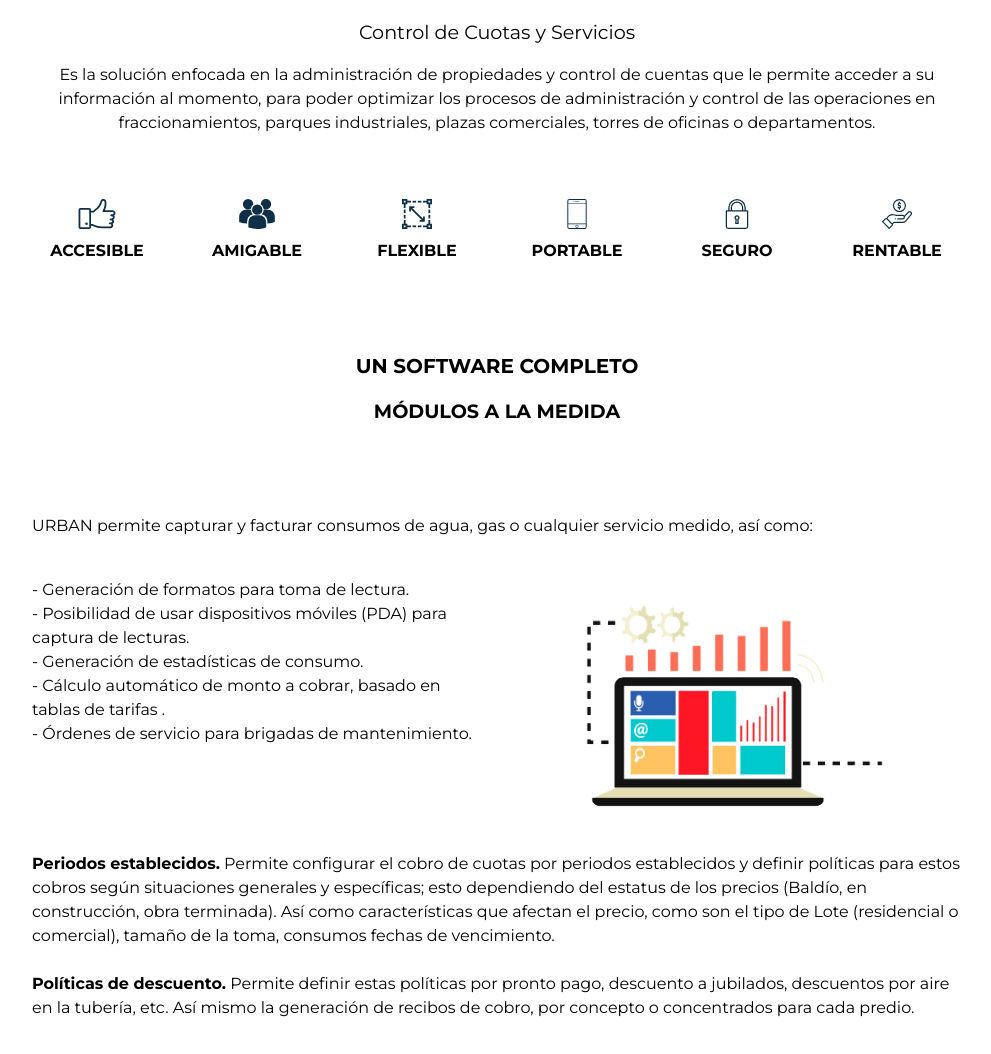
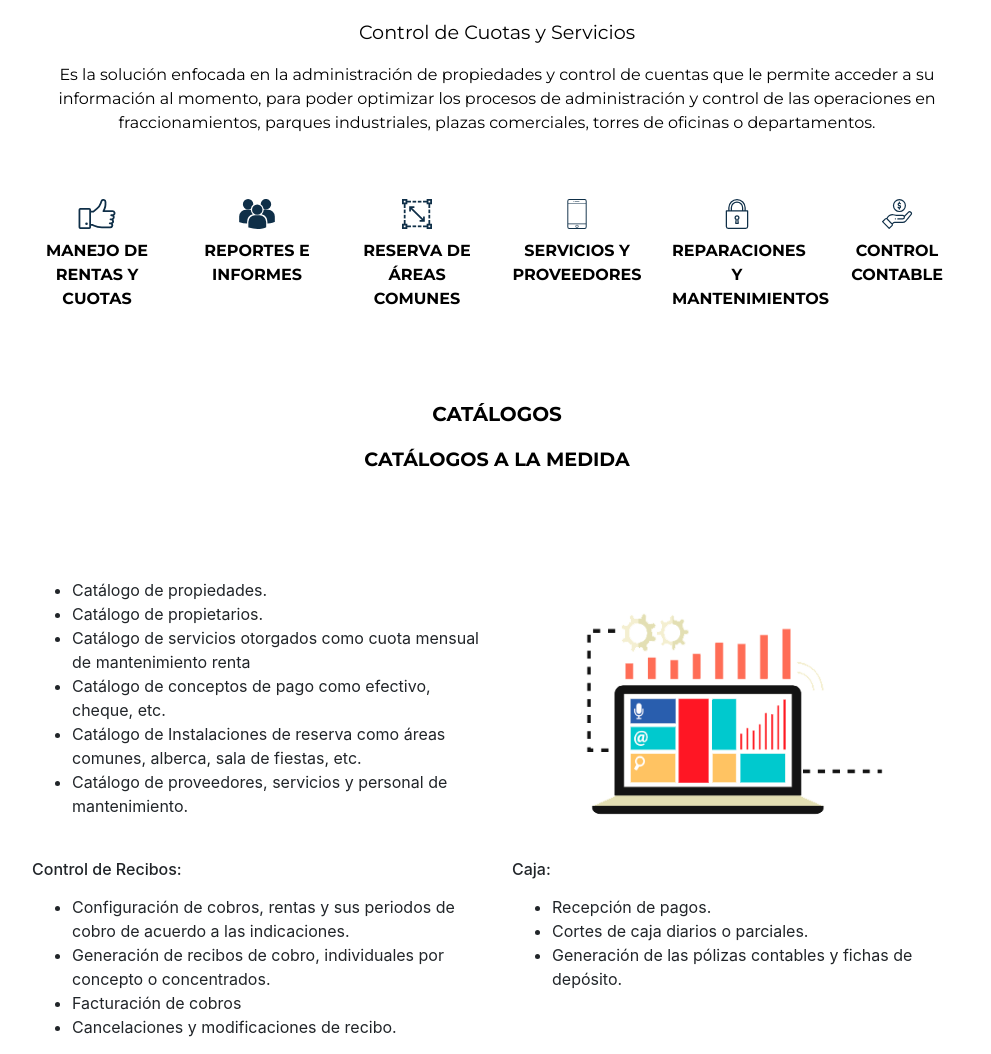
Before and after one commit to JoseCarlosPa/EgonWebPage, a PHP site: page /fm.php in a window 1280 px wide. Shown: the part 512-1566 px from the top of the page, without its empty margins (143-1134 px from the left). Run offline with PHP 8.4, Linux system fonts and the light colour scheme.

Commit message:
Modificaicon de apartado de FM

```diff
--- a/css/egonWebpage.css
+++ b/css/egonWebpage.css
@@ -117,6 +117,13 @@
 }
 
 .agendar{
+    text-align: center;
+    align-items: center;
+    align-content: center;
+
+}
+
+.egon {
     text-align: center;
     align-items: center;
     align-content: center;
@@ -542,6 +549,13 @@ footer{
 
 }
 
+.my_banner2_row {
+    background-image: url("../img/indexfoot.png");
+    height: 100%;
+    width: 100%;
+
+}
+
 .degradado_contacto{
     background: rgb(0,162,255);
     background: linear-gradient(180deg, rgba(0,162,255,0.47290791316526615) 0%, rgba(0,3,36,0) 34%);
--- a/htmls/fm.html
+++ b/htmls/fm.html
@@ -1,40 +1,40 @@
-
 <!--Fin de barra de Navegacion-->
 <body>
 <!--Imagen y backbround con degradado-->
-<div class ="background_fm">
-    <div class ="container ">
-        <div class ="row">
-            <div class ="col-12">
-                <img src="img/fm/Egon-FM.svg" alt="urbanLogo" class ="img-responsive image_icon" height="300m" width="850m">
+<div class="background_fm">
+    <div class="container ">
+        <div class="row">
+            <div class="col-12">
+                <img src="img/fm/Egon-FM.svg" alt="urbanLogo" class="img-responsive image_icon" height="300m"
+                     width="850m">
             </div>
         </div>
     </div>
 </div>
 
 <!--Titulo y descripciones-->
-<div class ="container">
-    <div class ="row">
-        <div class ="col-12">
+<div class="container">
+    <div class="row">
+        <div class="col-12">
             <h1 class="text-center big_letter_fm">EGON-FM</h1>
         </div>
     </div>
 
-    <div class ="row">
-        <div class ="col-12">
-            <p class = "text-center font_1">Sistema de Administración de Propiedades</p>
+    <div class="row">
+        <div class="col-12">
+            <p class="text-center font_1">Sistema de Administración de Propiedades</p>
         </div>
     </div>
 
-    <div class ="row">
-        <div class ="col-12">
-            <p class = "text-center font_2">Control de Cuotas y Servicios</p>
+    <div class="row">
+        <div class="col-12">
+            <p class="text-center font_2">Control de Cuotas y Servicios</p>
         </div>
     </div>
 
-    <div class ="row">
-        <div class ="col-12">
-            <p class = "text-center font_3">Es la solución enfocada en la administración de propiedades y control de
+    <div class="row">
+        <div class="col-12">
+            <p class="text-center font_3">Es la solución enfocada en la administración de propiedades y control de
                 cuentas que le permite acceder a su información al momento, para poder optimizar los procesos de
                 administración y control de las operaciones en fraccionamientos, parques industriales, plazas
                 comerciales, torres de oficinas o departamentos.</p>
@@ -44,35 +44,35 @@
     <br>
 
     <!--Iconos con nombre-->
-    <div class ="row">
-        <div class ="col-2 align-content-center">
-            <img src="img/urban/like.svg" alt="like" class =" image_icon" height="40m" width="40m">
-            <p class ="text-center font_4">ACCESIBLE</p>
+    <div class="row">
+        <div class="col-2 align-content-center">
+            <img src="img/urban/like.svg" alt="like" class=" image_icon" height="40m" width="40m">
+            <p class="text-center font_4">MANEJO DE RENTAS Y CUOTAS</p>
         </div>
 
-        <div class ="col-2 ">
-            <img src="img/urban/multiple-users-silhouette.svg" class ="image_icon " alt="like" height="40m" width="40m">
-            <p class ="text-center font_4">AMIGABLE</p>
+        <div class="col-2 ">
+            <img src="img/urban/multiple-users-silhouette.svg" class="image_icon " alt="like" height="40m" width="40m">
+            <p class="text-center font_4">REPORTES E INFORMES</p>
         </div>
 
-        <div class ="col-2 ">
-            <img src="img/urban/stretching.svg" alt="like" class ="image_icon" height="40m" width="40m">
-            <p class ="text-center font_4">FLEXIBLE</p>
+        <div class="col-2 ">
+            <img src="img/urban/stretching.svg" alt="like" class="image_icon" height="40m" width="40m">
+            <p class="text-center font_4">RESERVA DE ÁREAS COMUNES</p>
         </div>
 
-        <div class ="col-2 ">
-            <img src="img/urban/smartphone.svg" alt="like" class ="image_icon" height="40m" width="40m">
-            <p class ="text-center font_4">PORTABLE</p>
+        <div class="col-2 ">
+            <img src="img/urban/smartphone.svg" alt="like" class="image_icon" height="40m" width="40m">
+            <p class="text-center font_4">SERVICIOS Y PROVEEDORES</p>
         </div>
 
-        <div class ="col-2 ">
-            <img src="img/urban/lock.svg" alt="like" class ="image_icon" height="40m" width="40m">
-            <p class ="text-center font_4">SEGURO</p>
+        <div class="col-2 ">
+            <img src="img/urban/lock.svg" alt="like" class="image_icon" height="40m" width="40m">
+            <p class="text-center font_4">REPARACIONES Y MANTENIMIENTOS</p>
         </div>
 
-        <div class ="col-2 ">
-            <img src="img/urban/hand.svg" alt="like" class ="image_icon" height="40m" width="40m">
-            <p class ="text-center font_4">RENTABLE</p>
+        <div class="col-2 ">
+            <img src="img/urban/hand.svg" alt="like" class="image_icon" height="40m" width="40m">
+            <p class="text-center font_4">CONTROL CONTABLE</p>
         </div>
 
     </div>
@@ -80,58 +80,69 @@
     <br>
     <br>
     <!--Textos de intro-->
-    <div class ="row">
-        <div class ="col-12">
-            <p class = "text-center font_1">UN SOFTWARE COMPLETO</p>
+    <div class="row">
+        <div class="col-12">
+            <p class="text-center font_1">CATÁLOGOS</p>
         </div>
     </div>
 
-    <div class ="row">
-        <div class ="col-12">
-            <p class = "text-center font_2"><b>MÓDULOS A LA MEDIDA</b></p>
+    <div class="row">
+        <div class="col-12">
+            <p class="text-center font_2"><b>CATÁLOGOS A LA MEDIDA</b></p>
         </div>
     </div>
     <br>
     <br>
     <br>
-    <div class ="row">
-        <div class ="col-12">
-            <p class = "text-left font_3">
-                URBAN permite capturar y facturar consumos de agua, gas o cualquier servicio medido, así como:
-            </p>
-        </div>
-    </div>
-    <div class ="row">
-        <div class ="col-6">
-            <p class = "text-left font_3">
-                <br>- Generación de formatos para toma de lectura.
-                <br>- Posibilidad de usar dispositivos móviles (PDA) para captura de lecturas.
-                <br>- Generación de estadísticas de consumo.
-                <br>- Cálculo automático de monto a cobrar, basado en tablas de tarifas .
-                <br>- Órdenes de servicio para brigadas de mantenimiento.
+
+    <div class="row">
+        <div class="col-6">
+            <p class="text-left font_3">
+            <ul>
+                <li>Catálogo de propiedades.</li>
+                <li>Catálogo de propietarios.</li>
+                <li>Catálogo de servicios otorgados como cuota mensual de mantenimiento renta</li>
+                <li>Catálogo de conceptos de pago como efectivo, cheque, etc.</li>
+                <li>Catálogo de Instalaciones de reserva como áreas comunes, alberca, sala de fiestas, etc.</li>
+                <li>Catálogo de proveedores, servicios y personal de mantenimiento.</li>
+            </ul>
             </p>
         </div>
 
-        <div class ="col-6">
+        <div class="col-6">
             <br>
             <br>
-            <img src="img/urban/computadora.png" alt="like" class ="image_icon" height="250" width="350">
+            <img src="img/urban/computadora.png" alt="like" class="image_icon" height="250" width="350">
         </div>
     </div>
     <!--Texto intermedio-->
-    <div class ="row">
-        <div class ="col-12">
-            <p class = "text-left font_3">
-                <b>Periodos establecidos.</b> Permite configurar el cobro de cuotas por periodos establecidos y
-                definir políticas para estos cobros según situaciones generales y específicas; esto dependiendo del
-                estatus de los precios (Baldío, en construcción, obra terminada). Así como características que
-                afectan el precio, como son el tipo de Lote (residencial o comercial), tamaño de la toma, consumos
-                fechas de vencimiento.
-                <br><br>
-                <b>Políticas de descuento.</b> Permite definir estas políticas por pronto pago,
-                descuento a jubilados, descuentos por aire en la tubería, etc. Así mismo la generación de recibos
-                de cobro, por concepto o concentrados para cada predio.
+    <div class="row">
+        <div class="col-sm-6">
+            <h6>Control de Recibos:</h6>
+            <p>
+            <ul>
+                <li>Configuración de cobros, rentas y sus periodos de cobro de acuerdo a las
+                    indicaciones.
+                </li>
+                <li>Generación de recibos de cobro, individuales por concepto o concentrados.</li>
+                <li>Facturación de cobros</li>
+                <li>Cancelaciones y modificaciones de recibo.</li>
+            </ul>
+
             </p>
+
+        </div>
+        <div class="col-sm-6">
+            <h6>Caja:</h6>
+            <p>
+            <ul>
+                <li>Recepción de pagos.</li>
+                <li>Cortes de caja diarios o parciales.</li>
+                <li>Generación de las pólizas contables y fichas de depósito.</li>
+            </ul>
+
+            </p>
+
         </div>
     </div>
     <br>
@@ -140,18 +151,21 @@
     <br>
 
     <!--Caja registradora-->
-    <div class ="row">
-        <div class ="col-6">
-            <img src="img/urban/cashRegister2.png" alt="like" class ="img-responsive" height="250m" width="250m">
+    <div class="row">
+        <div class="col-6">
+            <img src="img/urban/cashRegister2.png" alt="like" class="img-responsive" height="250m" width="250m">
         </div>
-        <div class ="col-6">
-            <h3 class ="text-right"> CAJA</h3>
+        <div class="col-6">
+            <h3 class="text-right"> MANTENIMIENTO Y SERVICIOS</h3>
             <br>
-            <p class ="text-right font_3">URBAN cuenta con un módulo de caja, donde se captura la recepción de pagos,
-                para controlar el flujo de efectivo, mediante cortes de caja diarios y parciales. Generando
-                automáticamente (si así se desea), el recibo de pago correspondiente, el cual se personaliza según
-                las necesidades del cliente; posteriormente generar la factura electrónica.
-                <br><br>Toda esa información quedará registrada para su análisis y posibilidad de aclaración.</p>
+            <p class="text-right font_3">- Programación y control de fechas y conceptos de mantenimientos preventivos
+                <br>•
+                Control de mantenimientos correctivos y emergencias <br>• Control de proveedores y contratistas <br>•
+                Generación
+                de órdenes de servicio y de mantenimientos <br>• Control de facturas y acuerdos de pago a proveedores y
+                contratistas <br>• Generacion, control y seguimiento de licitaciones. <br>• Control de costos unitarios
+                de
+                mantenimiento y obras.
         </div>
     </div>
     <br>
@@ -161,79 +175,32 @@
 
     <!--Otras Ventas-->
 
-    <div class ="row">
-        <div class ="col-12">
-            <p class ="font_1 text-center">OTRAS VENTAJAS</p>
+    <div class="row">
+        <div class="col-12">
+            <p class="font_1 text-center">REPORTES ADMINISTRATIVOS</p>
         </div>
     </div>
 
-    <!--Cuadrados-->
-    <br>
-    <div class="cuadrado">
-        <div class ="row">
-            <div class ="col-4">
-                <p class ="font_6">CONTROL</p>
-            </div>
-            <div class ="col-4">
-                <br>
-                <p class ="font_5">De la operatividad y administración de tus propiedades. Incluye el control de
-                    incidencias, cuotas de mantenimiento., servicios medidos, envío de recibos previos por predio o
-                    residente.
-                    <br>Control y reservación de áreas comunes y emisiones automatizadas de correos electrónicos.</p>
-            </div>
-            <div class ="col-4">
-
-                <img src="img/urban/controls.png" alt="like" class ="img-responsive img_tarjetas" height="200em" width="200em">
-            </div>
-
+    <div class="row">
+        <div class="col-12">
+            <p class=" text-center">El sistema cuenta con varios reportes que permiten analizar la información,
+                pero conscientes de que cada asociación requiere de reportes específicos para su administración, se
+                pueden configurar los reportes que más se adecuen a sus necesidades.</p>
+        </div>
+    </div>
+    <div class="row text-center">
+        <div class="col-12">
+            <p><img src="img/fm/Folder.png" height="100%" width="60%"></p>
         </div>
     </div>
 
-    <br>
-    <br>
-
-    <div class="cuadrado">
-        <div class ="row">
-            <div class ="col-4">
-                <img src="img/urban/instruction.png" alt="like" class ="img-responsive img_tarjetas" height="200em" width="200em">
-            </div>
-            <div class ="col-4">
-                <br>
-                <p class ="font_5">Existe una diversidad de formatos adaptable a cualquier necesidad, acompañado de
-                    formatos de impresión personalizados.</p>
-            </div>
-            <div class ="col-4">
-                <p class ="font_6">FORMATOS</p>
-            </div>
-
+    <div class="row">
+        <div class="col-12">
+            <p class=" text-center">Implementar este sistema que le permitirá un mejor manejo de su información, lo que
+                redundará en una mejor planeación, control y toma de decisiones.</p>
         </div>
     </div>
 
-    <br>
-    <br>
-
-    <div class="cuadrado">
-        <div class ="row">
-            <div class ="col-4">
-                <p class ="font_6">SISTEMAS BANCARIOS</p>
-            </div>
-            <div class ="col-4">
-                <br>
-                <p class ="font_5">Integración con sistemas bancarios operando en línea.</p>
-            </div>
-            <div class ="col-4">
-
-                <img src="img/urban/museum.png" alt="like" class ="img-responsive img_tarjetas" height="200em" width="200em">
-            </div>
-
-
-
-        </div>
-    </div>
-
-    <!--Barra publciidad-->
-
-    <!--Fin de cotainer-->
 </div>
 <br>
 <br>
@@ -241,11 +208,12 @@
 <br>
 <br>
 <!--Boton y texto-->
-<div class ="row publicidad">
-    <div class ="row container">
-        <div class ="col-12 ">
-            <br><p class ="text-left font_7">Mejora el control de tu propiedad al 110%
-        </p>
+<div class="row publicidad">
+    <div class="row container">
+        <div class="col-12 ">
+            <br>
+            <p class="text-left font_7">Mejora el control de tu propiedad al 110%
+            </p>
             <p>Únete a nosotros para hacer de tu propiedad un mejor lugar</p>
             <br>
         </div>
@@ -254,7 +222,6 @@
 </div>
 
 
-
 </body>
 
 
```
Also changed, not shown: htmls/index.html (+20 -1 lines).
